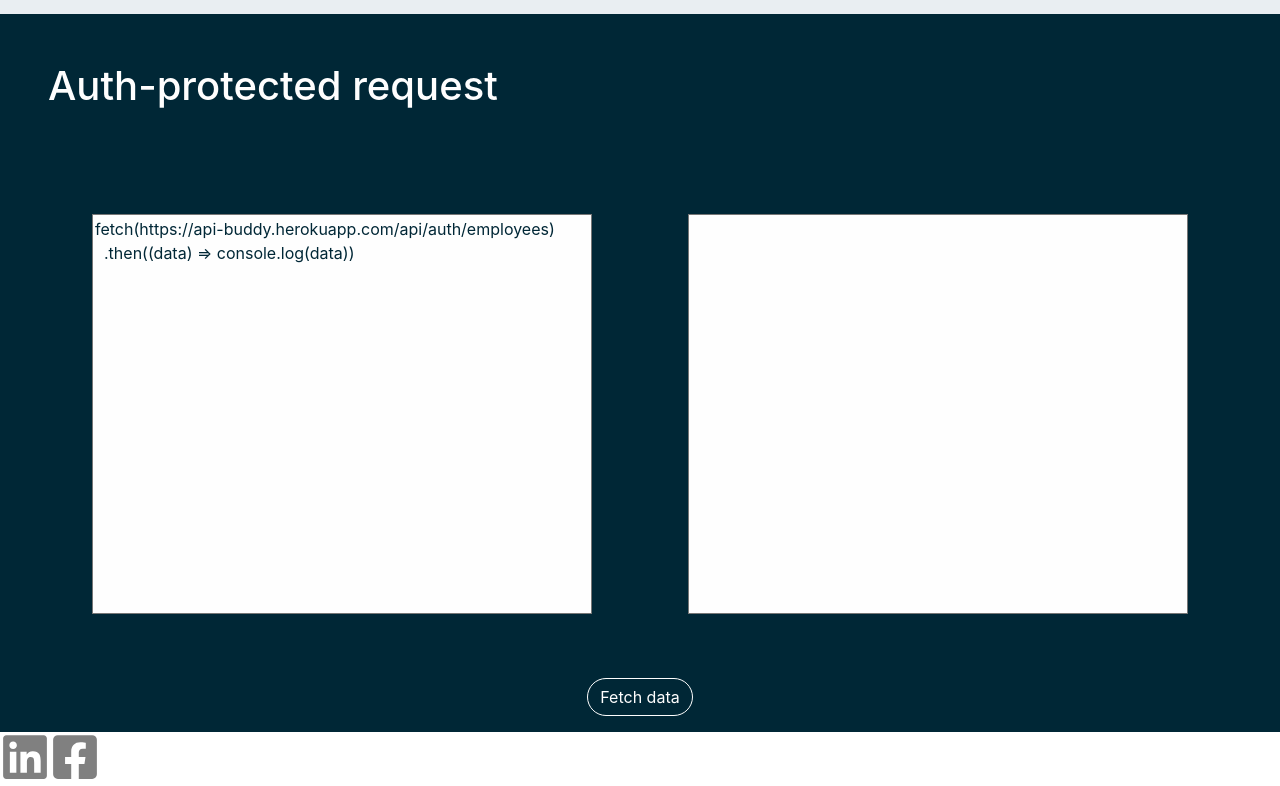
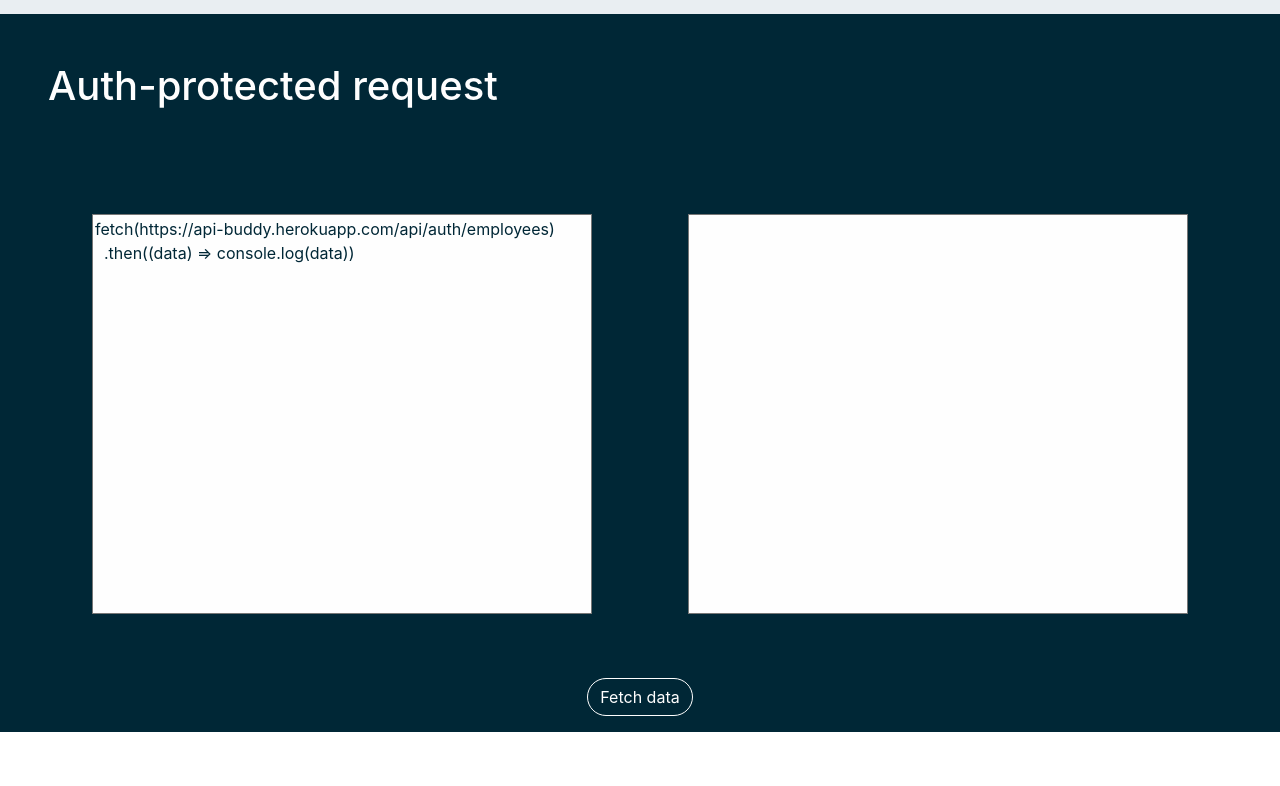
Before and after one commit to SidnevIgor/api-buddy-react, a React (Create React App) app: page / in a window 1280 px wide. Shown: the part 1480-2266 px from the top of the page. After the commit the page ends 2212 px from the top, so only its background shows below. Built offline with nearby package versions, Linux system fonts and the light colour scheme.

Commit message:
Adding new icons for footer

```diff
--- a/src/components/footer.jsx
+++ b/src/components/footer.jsx
@@ -1,14 +1,10 @@
 import React, { Component } from 'react';
-import { FontAwesomeIcon } from '@fortawesome/react-fontawesome';
-import { faLinkedin } from '@fortawesome/free-brands-svg-icons';
-import { faFacebookSquare } from '@fortawesome/free-brands-svg-icons';
 
 export default class Footer extends Component {
   render () {
     return (
       <React.Fragment>
-        <FontAwesomeIcon icon={ faLinkedin } style={{color: "grey", width: "50px", height: "50px"}}/>
-        <FontAwesomeIcon icon={ faFacebookSquare } style={{color: "grey", width: "50px", height: "50px"}}/>
+
       </React.Fragment>
     )
   }
```
Also changed, not shown: src/components/images/footer_facebook.png (added), src/components/images/footer_linkedin.png (added).
